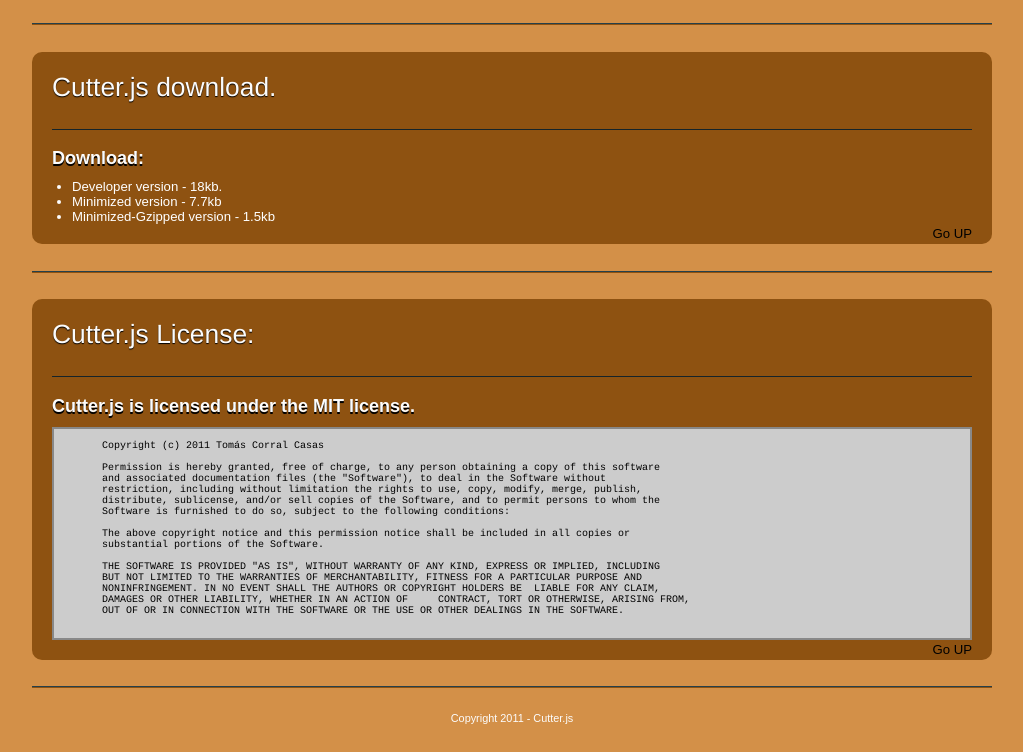
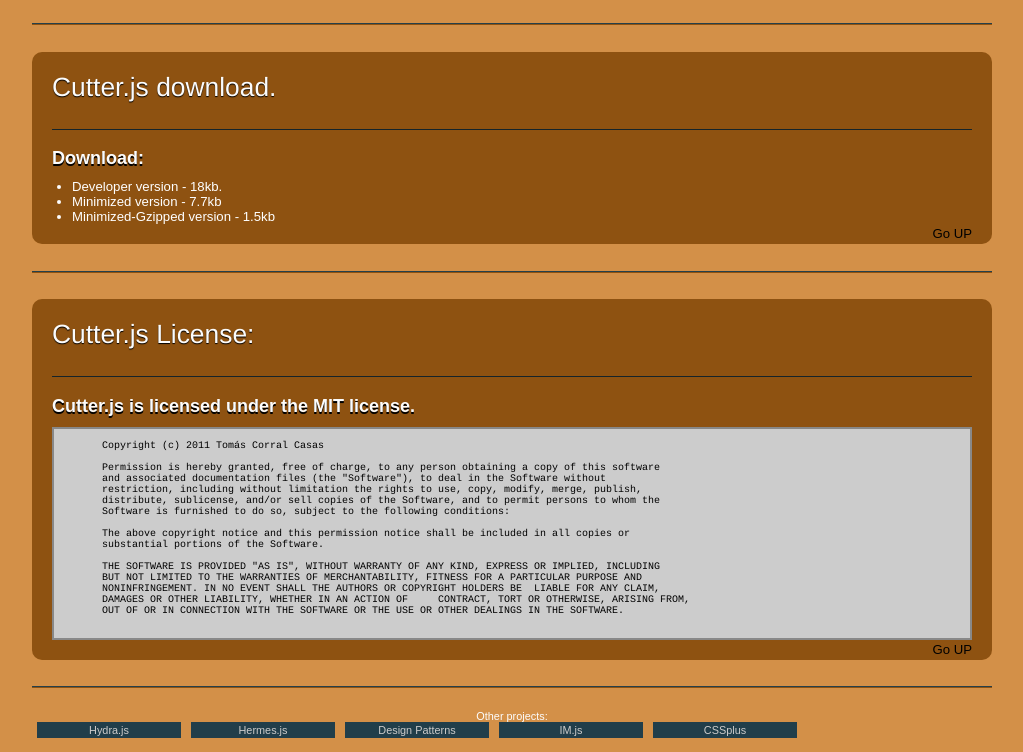
Before and after one commit to tcorral/Cutter.js, a plain HTML site: page index.html in a window 1280 px wide. Shown: the part 1051-1803 px from the top of the page, without its empty margins (128-1151 px from the left). Drawn offline with Linux system fonts and the light colour scheme.

Commit message:
Added other projects links

```diff
--- a/index.html
+++ b/index.html
@@ -7,7 +7,17 @@
         <title>Cutter.js  Truncate HTML </title>
 
         <link rel="stylesheet" type="text/css" href="css/styles.css" />
-
+		<style type="text/css">
+			.other_projects {
+				list-style-type: none;
+			}
+			.other_projects li {
+				float: left;
+				padding-left: 5px;
+				padding-right: 5px;
+				width: 15%;
+			}
+		</style>
         <!-- Internet Explorer HTML5 enabling code: -->
         <!--[if IE]>
         	<script src="http://html5shiv.googlecode.com/svn/trunk/html5.js"></script>
@@ -216,7 +226,26 @@
 
            <div class="line"></div>
 
-           <p>Copyright 2011 - Cutter.js</p> <!-- Change the copyright notice -->
+			<div id="projects">
+				<div class="title">Other projects:</div>
+				<ul class="other_projects">
+					<li>
+						<a href="http://tcorral.github.com/Hydra.js/">Hydra.js</a>
+					</li>
+					<li>
+						<a href="http://tcorral.github.com/Hermes.js/">Hermes.js</a>
+					</li>
+					<li>
+						<a href="https://github.com/tcorral/Design-Patterns-in-Javascript/">Design Patterns</a>
+					</li>
+					<li>
+						<a href="http://tcorral.github.com/IM.js/">IM.js</a>
+					</li>
+					<li>
+						<a href="http://tcorral.github.com/CSSplus/">CSSplus</a>
+					</li>
+				</ul>
+			</div>
 
 
 
```
